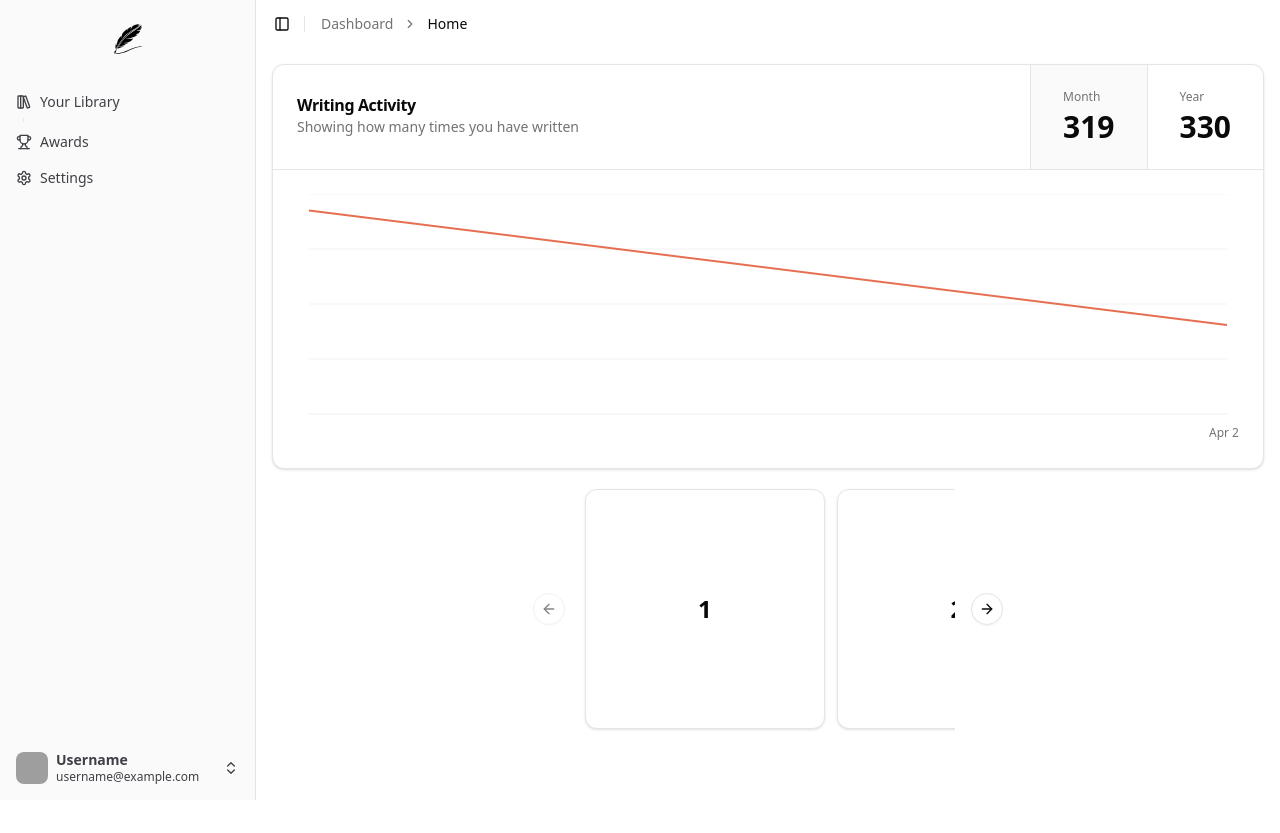
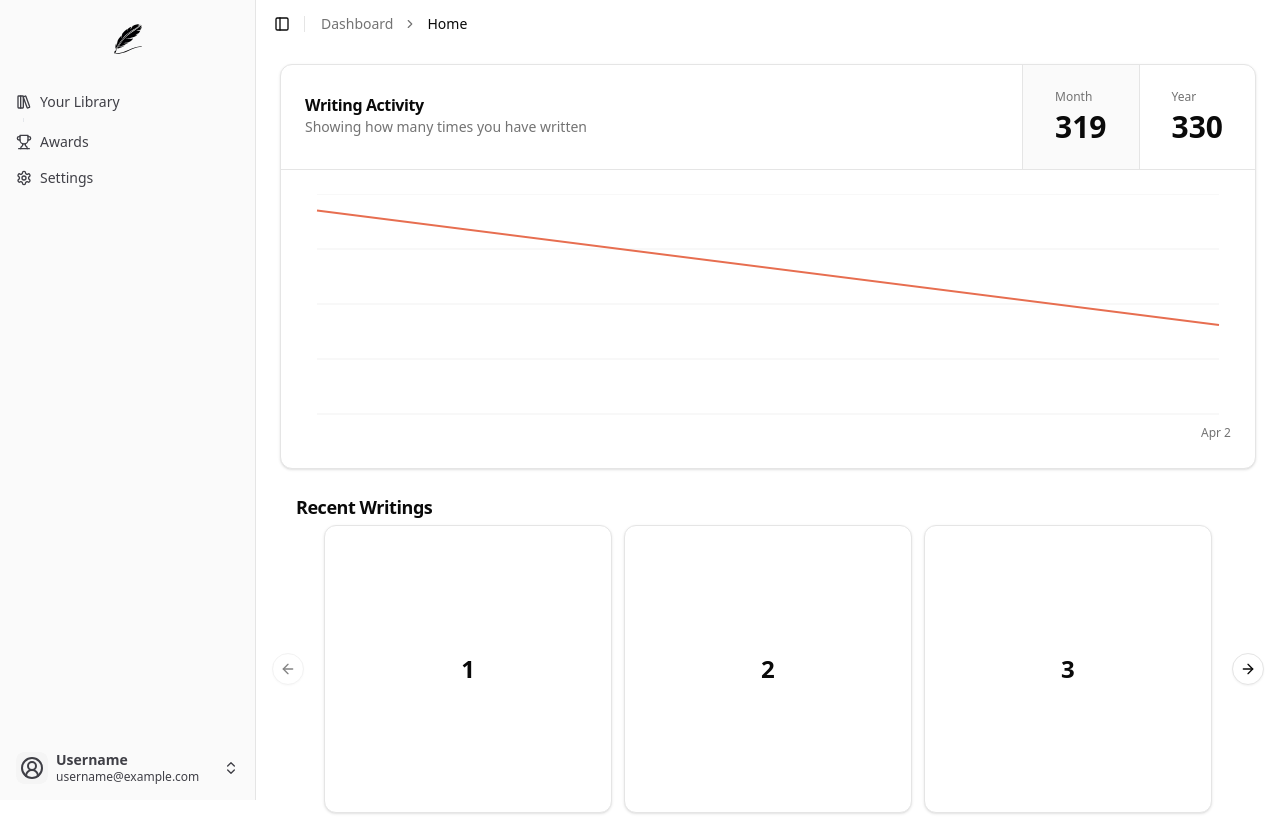
Before and after one commit to realrArnold/WritingPrompt-frontend, a Next.js app in the folder writingprompt/: page /userDashboard in a window 1280 px wide. Before the commit the page ends 800 px from the top, so only its background shows below. Built offline with nearby package versions, Linux system fonts and the light colour scheme; grey boxes are pictures that could not be loaded.

Commit message:
carousel size changes & label added

```diff
--- a/writingprompt/src/app/userDashboard/page.jsx
+++ b/writingprompt/src/app/userDashboard/page.jsx
@@ -41,10 +41,11 @@ export default function Page() {
             </Breadcrumb>
           </div>
         </header>
-        <div className="w-full gap-4 p-4 pt-0">
+        <div className="w-full gap-4 p-6 pt-0">
           <ChartComponent/>
         </div>
-        <div className="flex mx-auto p-4 pt-0">
+        <div className="w-full p-4 pt-0">
+          <label className="text-lg p-6 font-semibold tracking-tight">Recent Writings</label>
         <WritingCarousel/>
         </div>
       </SidebarInset>
--- a/writingprompt/src/components/WritingCarousel.js
+++ b/writingprompt/src/components/WritingCarousel.js
@@ -12,11 +12,11 @@ import {
 export function WritingCarousel() {
   return (
     <div className="w-full px-2">
-    <Carousel className="w-full max-w-sm">
+    <Carousel className="w-full max-w-4xl mx-auto">
       <CarouselContent className="-ml-1">
 
         {Array.from({ length: 5 }).map((_, index) => (
-          <CarouselItem key={index} className="pl-1 md:basis-1/2 lg:basis-2/3">
+          <CarouselItem key={index} className="pl-1 md:basis-1/4 lg:basis-1/3">
             <div className="p-1">
               <Card>
                 <CardContent className="flex aspect-square items-center justify-center p-6">
--- a/writingprompt/src/components/ui/carousel.jsx
+++ b/writingprompt/src/components/ui/carousel.jsx
@@ -140,7 +140,7 @@ const CarouselItem = React.forwardRef(({ className, ...props }, ref) => {
       role="group"
       aria-roledescription="slide"
       className={cn(
-        "min-w-75% shrink-0 grow-0 basis-full",
+        "min-w-0 shrink-0 grow-0 basis-full",
         orientation === "horizontal" ? "pl-4" : "pt-4",
         className
       )}
```
